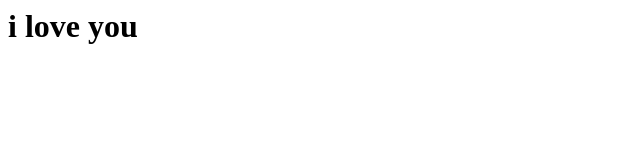
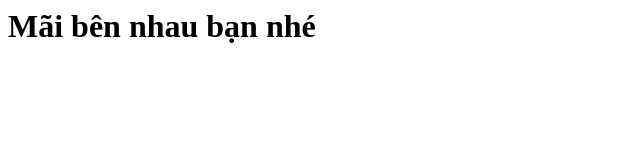
Before and after one commit to trong-tin/test-trongtin, a plain HTML site: page index.html in a window 1280 px wide. Shown: the whole page, without its empty margins (0-640 px from the left). Drawn offline with Linux system fonts and the light colour scheme.

Commit message:
upload index.html files

```diff
--- a/index.html
+++ b/index.html
@@ -1 +1 @@
-<h1>i love you</h1>
+<h1>Mãi bên nhau bạn nhé</h1>
```
